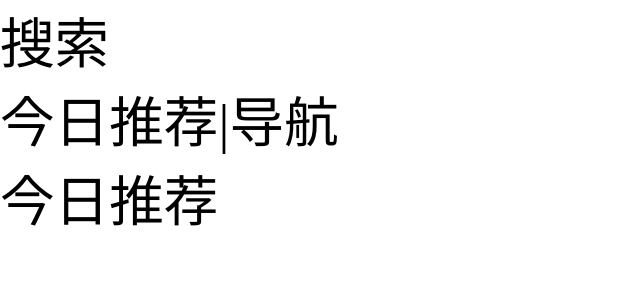
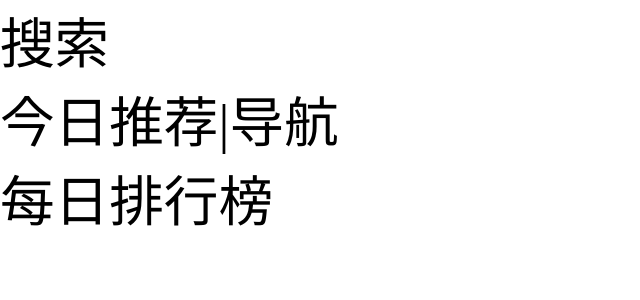
Before and after one commit to RunningTeemoOoOo/VueProject, a Vue app: page /toplist/1/sub/1 in a window 1280 px wide. Before the commit this address led to /. Shown: the top 300 px of the page, without its empty margins (0-640 px from the left). Built offline with nearby package versions, Linux system fonts and the light colour scheme.

Commit message:
对路由配置进行修改，增加每日排行的路由

```diff
--- /dev/null
+++ b/src/components/ShopList.vue
@@ -0,0 +1,5 @@
+<template>
+    <div>
+        商品列表
+    </div>
+</template>
--- a/src/router.js
+++ b/src/router.js
@@ -5,6 +5,7 @@ import tab from './views/Tab'
 import detail from './views/Detail'
 import search from './views/Search'
 import searchList from './views/SearchList'
+import toplist from './views/TopList'
 
 Vue.use(Router)
 
@@ -35,6 +36,11 @@ export default new Router({
       component: searchList
     },
     {
+      path: '/toplist/:topListId/sub/:subId',
+      component: toplist,
+      props: true
+    },
+    {
       path: '*',
       redirect: '/'
     }
--- /dev/null
+++ b/src/views/TopList.vue
@@ -0,0 +1,5 @@
+<template>
+    <div>
+        每日排行榜
+    </div>
+</template>
```
